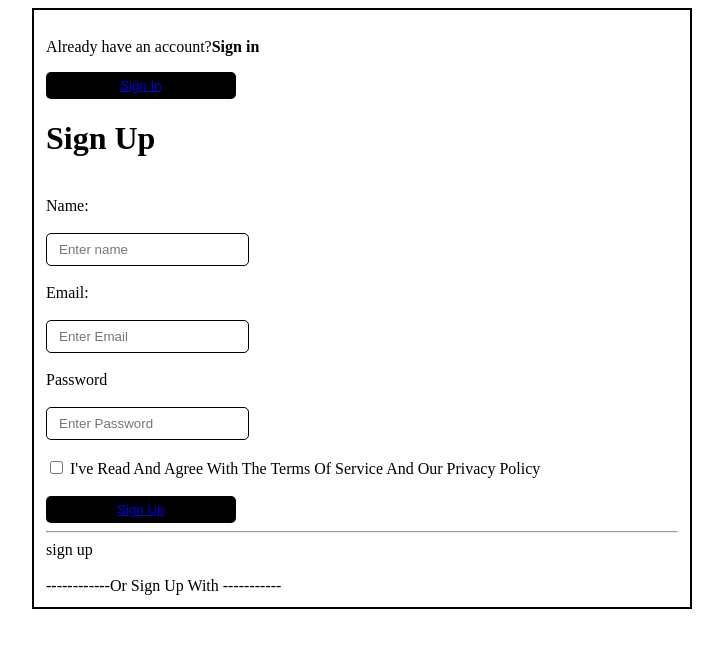
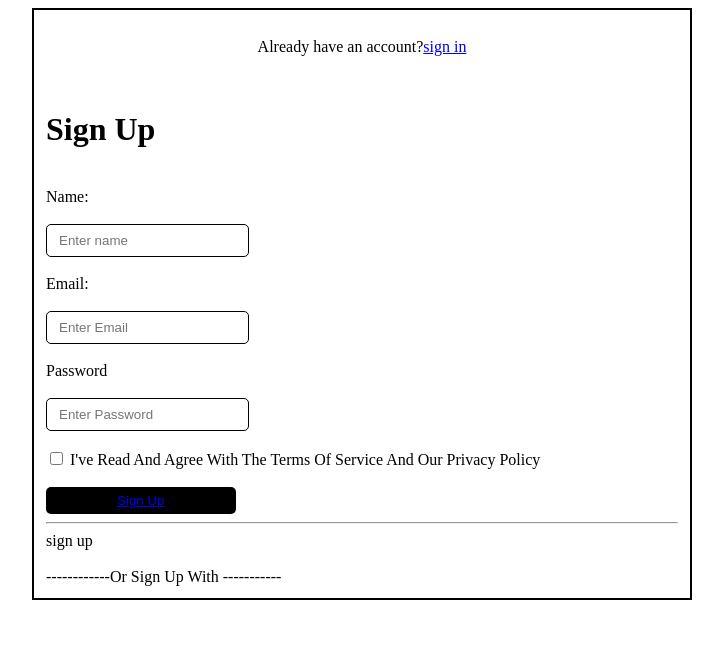
Before and after one commit to Mary-Njiru/Assingment2--HTML, a plain HTML site: page index.html in a window 1280 px wide. Shown: the whole page, without its empty margins (278-1001 px from the left). Drawn offline with Linux system fonts and the light colour scheme.

Commit message:
changes made

```diff
--- a/index.html
+++ b/index.html
@@ -29,8 +29,7 @@
 <body>
 
     <form id="form">
-    <p stye="">Already have an account?<b>Sign in</b></p>
-    <button type=text-align: center;><a href="/Assingment-1B/index.html">Sign In</a></button>
+    <p style="text-align: center;">Already have an account?<a href="Assingment-1B/index.html">sign in</a> </p>
     <br/>
     <h1>Sign Up</h1>
     <br/>
```
